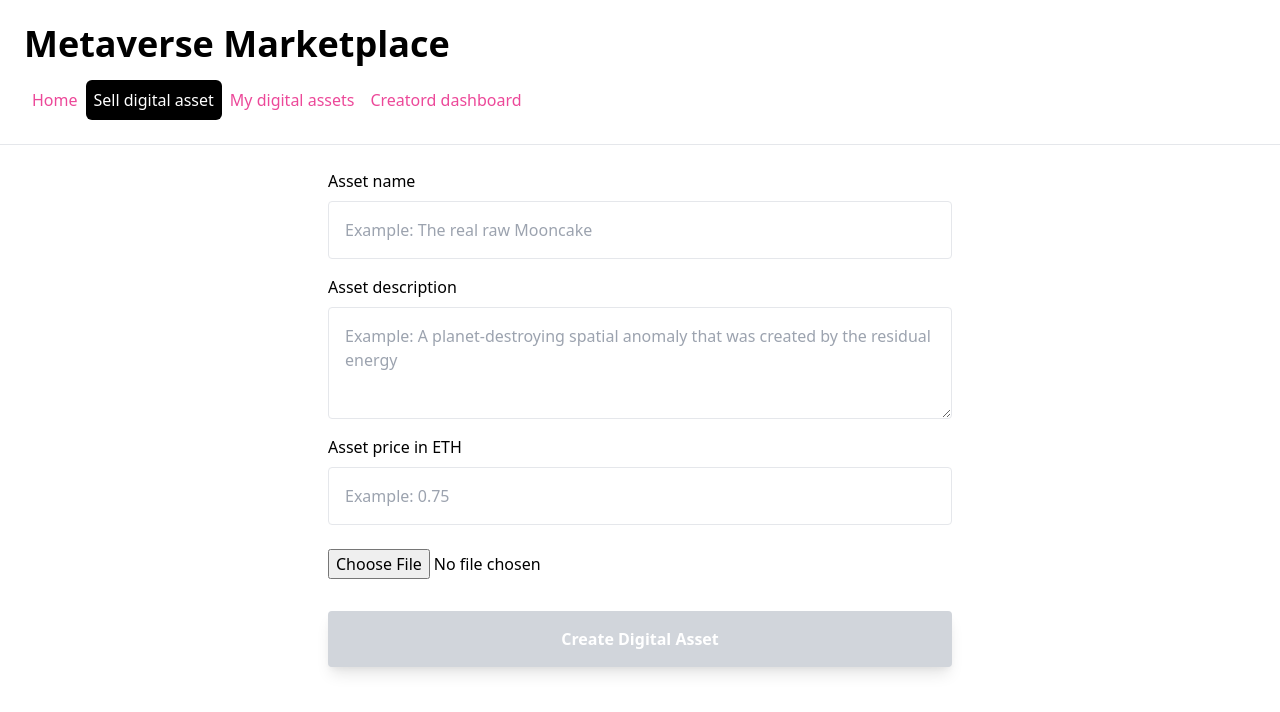
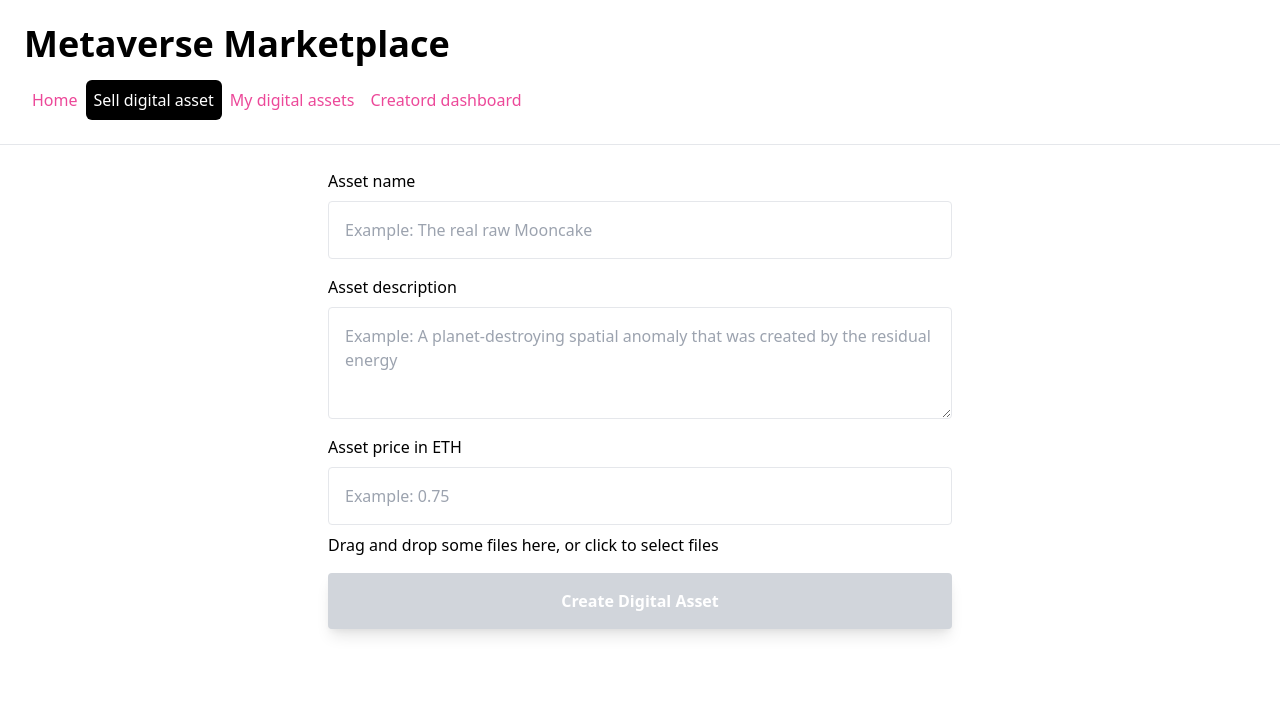
Before and after one commit to jason-full-stack/nft-marketplace, a Next.js app: page /create-item in a window 1280 px wide. Shown: the top 712 px of the page. Built offline with nearby package versions, Linux system fonts and the light colour scheme; what ipfs-http-client would draw is missing.

Commit message:
added basic react-dropzone implementation

```diff
--- /dev/null
+++ b/components/shared/ImageUpload/ImageUpload.js
@@ -0,0 +1,46 @@
+import { useCallback } from "react";
+import { useDropzone } from "react-dropzone";
+
+import PropTypes from "prop-types";
+
+const propTypes = {
+  onSetUploadedImage: PropTypes.func.isRequired,
+};
+
+const ImageUpload = ({ onSetUploadedImage }) => {
+  /**
+   * Handle on drop file for react-dropzone
+   * Creates new file instance without path
+   * @param {Object[]} acceptedFiles that passed dropzone file restrictions, ie. File size, format etc.
+   */
+  const onDrop = useCallback(
+    (acceptedFiles) => {
+      if (acceptedFiles.length) {
+        const parsedFiles = acceptedFiles.map(
+          (file) => new File([file], file.name)
+        );
+        onSetUploadedImage(parsedFiles);
+      }
+    },
+    [onSetUploadedImage]
+  );
+
+  const { getRootProps, getInputProps, isDragActive } = useDropzone({
+    onDrop,
+    multiple: false,
+  });
+
+  return (
+    <div {...getRootProps()}>
+      <input {...getInputProps()} />
+      {isDragActive ? (
+        <p>Drop the files here ...</p>
+      ) : (
+        <p>Drag and drop some files here, or click to select files</p>
+      )}
+    </div>
+  );
+};
+
+ImageUpload.propTypes = propTypes;
+export default ImageUpload;
--- a/package.json
+++ b/package.json
@@ -28,6 +28,7 @@
     "prop-types": "^15.7.2",
     "react": "17.0.2",
     "react-dom": "17.0.2",
+    "react-dropzone": "^11.4.2",
     "web3modal": "^1.9.4",
     "yup": "^0.32.11"
   },
--- a/pages/create-item.js
+++ b/pages/create-item.js
@@ -1,5 +1,6 @@
+import { useState, useEffect } from "react";
 import { ethers } from "ethers";
-import { create as ipfsHttpClient } from "ipfs-http-client";
+import { create } from "ipfs-http-client";
 import { useRouter } from "next/router";
 import Web3Modal from "web3modal";
 import { Formik, Form } from "formik";
@@ -7,30 +8,39 @@ import * as yup from "yup";
 
 import Input from "../components/shared/Input";
 import Textarea from "../components/shared/Textarea";
+import ImageUpload from "../components/shared/ImageUpload/ImageUpload";
 
 import { nftaddress, nftmarketaddress } from "../config";
 
 import NFT from "../artifacts/contracts/NFT.sol/NFT.json";
 import Market from "../artifacts/contracts/NFTMarket.sol/NFTMarket.json";
 
-const client = ipfsHttpClient("https://ipfs.infura.io:5001/api/v0");
+const client = create("https://ipfs.infura.io:5001/api/v0");
 
 export default function CreateItem() {
+  const [uploadedImage, setUploadedImage] = useState([]);
+  const [ipfsUrl, setIpfsUrl] = useState("");
+
   const router = useRouter();
 
-  const onImageUpload = async (e, setFieldValue) => {
-    const file = e.target.files[0];
+  const handleImageUpload = async (file) => {
     try {
-      // TODO: Moved added to state
       const added = await client.add(file, {
         progress: (prog) => console.log(`received: ${prog}`),
       });
       const url = `https://ipfs.infura.io/ipfs/${added.path}`;
-      setFieldValue("fileUrl", url);
+      setIpfsUrl(url);
     } catch (error) {
+      // TODO: Throw error toast
       console.log("Error uploading file: ", error);
     }
   };
+
+  useEffect(() => {
+    if (uploadedImage.length) {
+      handleImageUpload(uploadedImage[0]);
+    }
+  }, [uploadedImage]);
 
   // TODO: Separete concerns, Creating an Item and listing an item should be two different functions
   const createSale = async (url, salePrice) => {
@@ -62,19 +72,21 @@ export default function CreateItem() {
 
   // TODO: Clean this function and use added.path from onImageUpload
   const createMarket = async (values) => {
-    const { name, description, price, fileUrl } = values;
+    const { name, description, price } = values;
     /* first, upload to IPFS */
     const data = JSON.stringify({
       name,
       description,
-      image: fileUrl,
+      image: ipfsUrl,
     });
     try {
       const added = await client.add(data);
       const url = `https://ipfs.infura.io/ipfs/${added.path}`;
       /* after file is uploaded to IPFS, pass the URL to save it on Polygon */
+
       createSale(url, price);
     } catch (error) {
+      // TODO: Throw error toast
       console.log("Error uploading file: ", error);
     }
   };
@@ -83,17 +95,17 @@ export default function CreateItem() {
     name: "",
     description: "",
     price: "",
-    fileUrl: "",
   };
 
   const validationSchema = yup.object().shape({
     name: yup.string().required(),
     description: yup.string().required(),
     price: yup.string().required(),
-    fileUrl: yup.string().required(),
   });
 
+  // TODO: This is a function calling another function, DRY this up.
   const handleSubmit = async (values) => {
+    console.log("called handle submit");
     createMarket(values);
   };
 
@@ -105,7 +117,7 @@ export default function CreateItem() {
         validateOnMount
         validationSchema={validationSchema}
       >
-        {({ values, handleChange, isValid, setFieldValue }) => (
+        {({ handleChange, isValid }) => (
           <Form className="w-1/2 flex flex-col pb-12">
             <Input
               name="name"
@@ -129,27 +141,28 @@ export default function CreateItem() {
               placeholder="Example: 0.75"
               errorMessage="Asset price is a required field"
             />
-            <input
-              type="file"
-              name="fileUrl"
-              className="my-4"
-              onChange={(e) => onImageUpload(e, setFieldValue)}
-            />
-            {values.fileUrl && (
-              // TODO: Use next image when refactoring this component
-              // eslint-disable-next-line @next/next/no-img-element
-              <img
-                className="rounded mt-4"
-                width="350"
-                src={values.fileUrl}
-                alt="uploaded nft"
-              />
+            <ImageUpload onSetUploadedImage={setUploadedImage} />
+            {ipfsUrl && (
+              <>
+                <h1>New:</h1>
+                {/* TODO: User next img tag */}
+                {/* eslint-disable-next-line @next/next/no-img-element */}
+                <img
+                  className="rounded mt-4"
+                  width="350"
+                  src={ipfsUrl}
+                  alt="uploaded nft"
+                />
+              </>
             )}
             <button
               type="submit"
               className={`font-bold mt-4 text-white rounded p-4 shadow-lg ${
-                isValid ? "bg-pink-500" : "bg-gray-300 cursor-not-allowed"
+                isValid && ipfsUrl
+                  ? "bg-pink-500"
+                  : "bg-gray-300 cursor-not-allowed"
               }`}
+              disabled={!isValid && !ipfsUrl}
             >
               Create Digital Asset
             </button>
```
Also changed, not shown: 1 other file (tests, documents, lock files or other folders).
